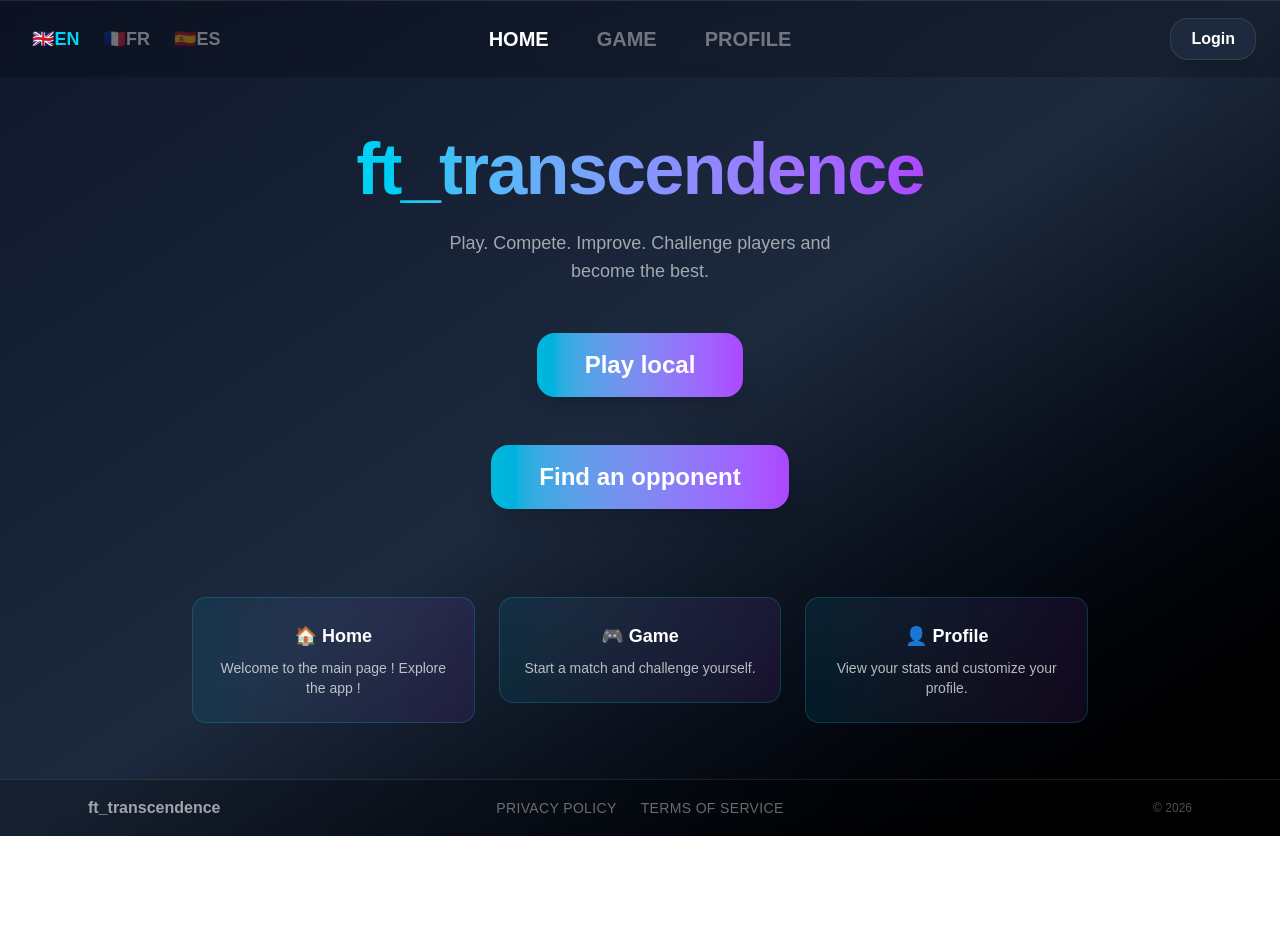
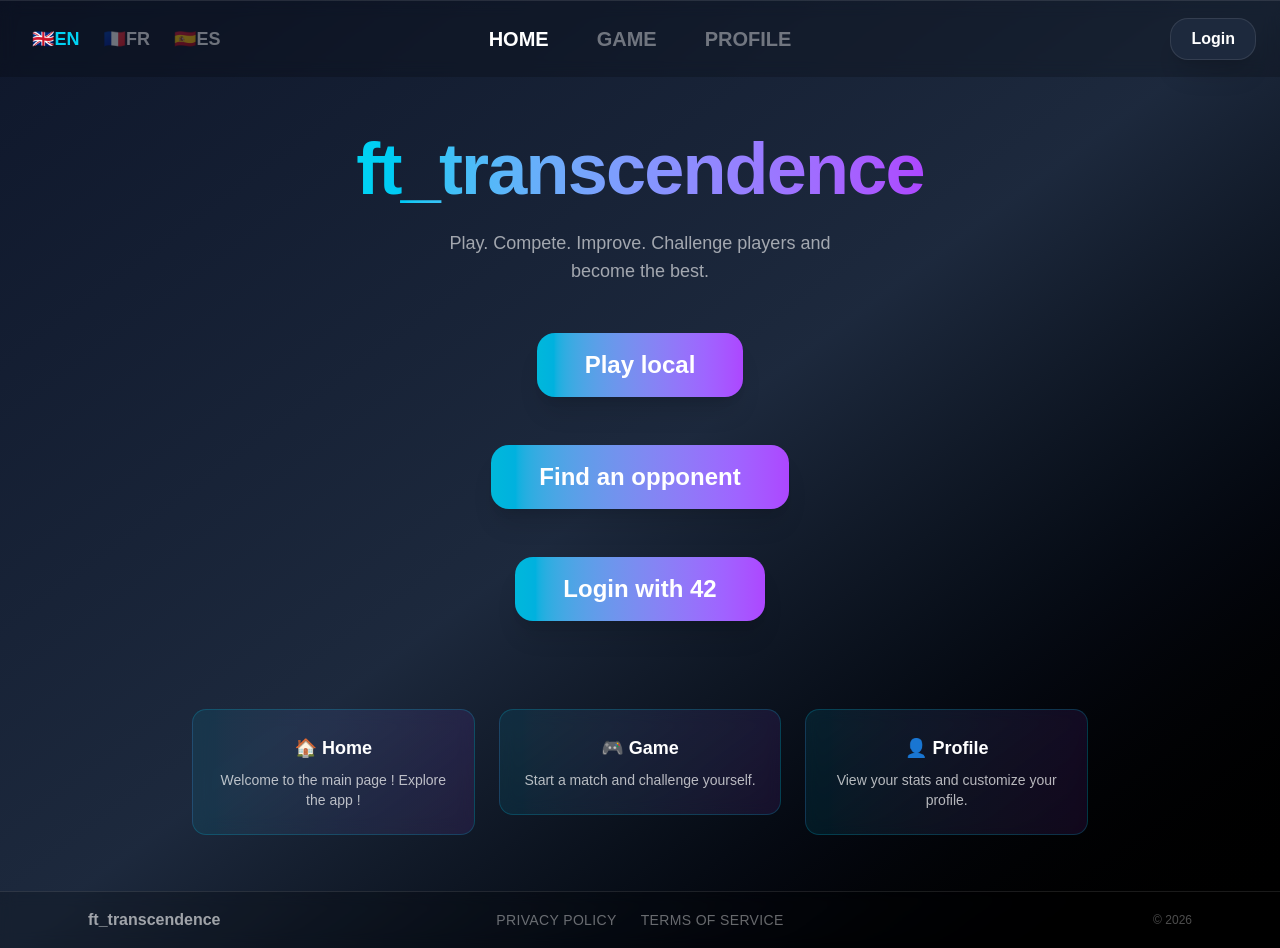
Before and after one commit to team-Segfault-Society-42/Ft_transcendence, a React app in the folder frontend/: page / in a window 1280 px wide. Before the commit the page ends 836 px from the top, so only its background shows below. Built offline with nearby package versions, Linux system fonts and the light colour scheme; no server answers; the HTML template or start-up script is replaced by a standard one.

Commit message:
feat(auth): complete 42 OAuth login flow in development

```diff
--- a/frontend/src/pages/Home.tsx
+++ b/frontend/src/pages/Home.tsx
@@ -2,7 +2,6 @@ import { useTranslation } from "react-i18next";
 import { Link, useNavigate } from "react-router-dom";
 import { Card, CardTitle, CardDescription } from "@/components/ui/Card";
 import { Button } from "@/components/ui/Button";
-import { gameApi } from "@/services/gameApi";
 
 export default function Home() {
   const { t } = useTranslation();
@@ -10,11 +9,22 @@ export default function Home() {
 
   const handleFindOpponent = async () => {
     try {
-      const data = await gameApi.createGame();
+      const response = await fetch("/api/game/create", {
+        method: "POST",
+      });
+
+      if (!response.ok) {
+        throw new Error(`HTTP error ${response.status}`);
+      }
+
+      const data: { gameId: string } = await response.json();
       navigate(`/game/${data.gameId}`);
     } catch (error) {
       console.log("created game error:", error);
     }
+  };
+  const handleLogin42 = () => {
+    window.location.href = "http://localhost:1024/api/auth/42";
   };
 
   return (
@@ -37,6 +47,14 @@ export default function Home() {
       <Button onClick={handleFindOpponent} size="xl">
         {t("home.buttons.findOpp")}
       </Button>
+
+      <Button
+        onClick={handleLogin42}
+        size="xl">
+        Login with 42
+      </Button>
+
+
 
       {/* CARDS */}
       <div className="grid grid-cols-1 md:grid-cols-3 gap-6 mt-10 w-full">
```
Also changed, not shown: 2 other files (tests, documents, lock files or other folders).
